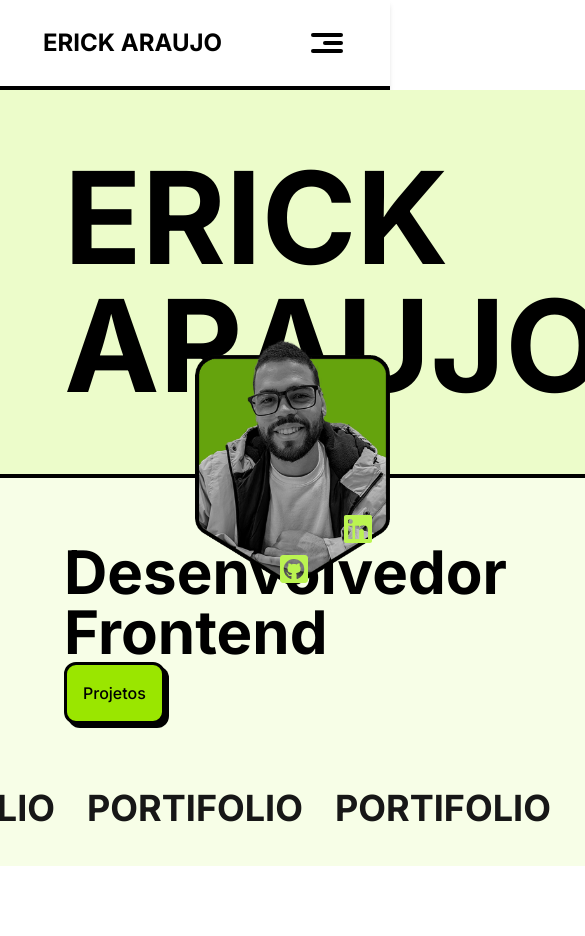
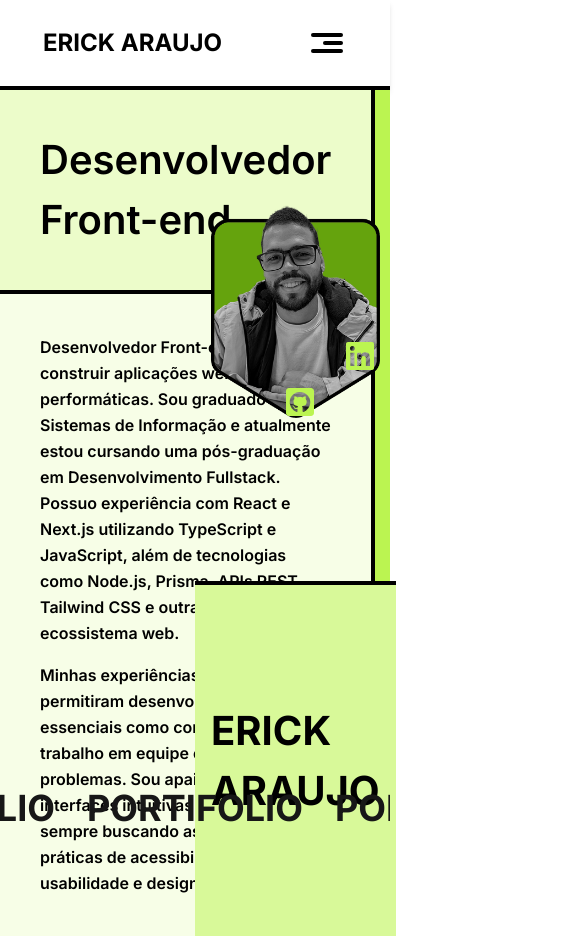
Before and after one commit to araujoerick/portfolio, a Next.js app: page / in a window 390 px wide. Shown: the top 936 px of the page, 585 px wide, since content can reach past the window. Before the commit the page ends 866 px from the top, so only its background shows below. Built offline with nearby package versions, Linux system fonts and the light colour scheme.

Commit message:
:iphone: add responsive breakpoints to Home

```diff
--- a/src/app/page.tsx
+++ b/src/app/page.tsx
@@ -7,23 +7,38 @@ const Home = () => {
   return (
     <>
       <Header />
-      <div className="grid h-[calc(100vh-166px)] w-full grid-cols-2 items-center justify-center bg-lime-300">
-        <div className="grid h-full grid-rows-2 text-black">
-          <div className="border-r-4 border-b-4 bg-lime-100 p-16">
-            <p className="text-9xl font-bold uppercase">Erick</p>
-            <p className="text-9xl font-bold uppercase">Araujo</p>
+      <main className="grid h-[calc(100vh-166px)] w-full grid-cols-2 items-center justify-center bg-lime-300 text-black">
+        <div className="grid h-full grid-rows-[30%,70%] text-black">
+          <div className="flex items-center border-r-4 border-b-4 bg-lime-100 p-10">
+            <h2 className="text-[clamp(2.5rem,4vw,3.75rem)] font-semibold text-black">
+              Desenvolvedor
+              <br />
+              Front-end
+            </h2>
           </div>
 
-          <div className="border-r-4 bg-lime-50 p-16">
-            <h2 className="text-6xl font-bold text-black">
-              Desenvolvedor Frontend
-            </h2>
-            <button className="btn-primary">Projetos</button>
+          <div className="flex flex-col items-start justify-center border-r-4 bg-lime-50 p-10 xl:gap-4">
+            <p className="mb-4 text-[clamp(1rem,1.5vw,1.25rem)] leading-relaxed font-semibold text-balance">
+              Desenvolvedor Front-end focado em construir aplicações web
+              modernas e performáticas. Sou graduado em Sistemas de Informação e
+              atualmente estou cursando uma pós-graduação em Desenvolvimento
+              Fullstack. Possuo experiência com React e Next.js utilizando
+              TypeScript e JavaScript, além de tecnologias como Node.js, Prisma,
+              APIs REST, Tailwind CSS e outras ferramentas do ecossistema web.
+            </p>
+            <p className="text-[clamp(1rem,1.5vw,1.25rem)] leading-relaxed font-semibold text-balance">
+              Minhas experiências anteriores me permitiram desenvolver
+              habilidades essenciais como comunicação, trabalho em equipe e
+              resolução de problemas. Sou apaixonado por criar interfaces
+              intuitivas e responsivas, sempre buscando as melhores práticas de
+              acessibilidade, usabilidade e design.
+            </p>
           </div>
         </div>
 
-        <div className="flex h-full items-center justify-center">
-          <div className="group relative pb-8">
+        <div className="grid h-full w-full grid-rows-[70%,30%] gap-8">
+          <div className="flex h-full w-full items-center justify-center">
+            <div className="group relative p-4 pb-8">
             <Image
               src="/perfil-base.png"
               alt="Foto de perfil"
@@ -40,7 +55,7 @@ const Home = () => {
             >
               <FaLinkedin
                 size={32}
-                className="absolute right-4 bottom-[72px] cursor-pointer text-lime-300 transition-colors duration-300 hover:text-lime-400"
+                  className="absolute right-5 bottom-[78px] cursor-pointer text-lime-300 transition-colors duration-300 hover:text-lime-400"
               />
             </Link>
             <Link
@@ -56,17 +71,15 @@ const Home = () => {
           </div>
         </div>
 
-        {/* <div className="fixed inset-0 z-[5]">
-          <Image
-            src="/bg-shapes.svg"
-            alt="bg shapes"
-            fill
-            className="object-cover opacity-30"
-            priority
-          />
-        </div> */}
+          <div className="flex h-full w-full items-center justify-center border-t-4 bg-lime-200 p-4">
+            <h1 className="text-[clamp(2.5rem,4vw,4.5rem)] font-bold uppercase">
+              Erick Araujo
+            </h1>
+          </div>
       </div>
-      <div className="flex h-full max-h-20 w-full items-center justify-center gap-4 border-t-4 bg-white px-8 py-4 text-4xl font-bold">
+      </main>
+
+      <div className="flex h-full max-h-20 w-full items-center justify-center gap-4 overflow-hidden border-t-4 bg-white px-8 py-4 text-4xl font-bold">
         <span>PORTIFOLIO</span>
         <FaStar />
         <span>PORTIFOLIO</span>
```
